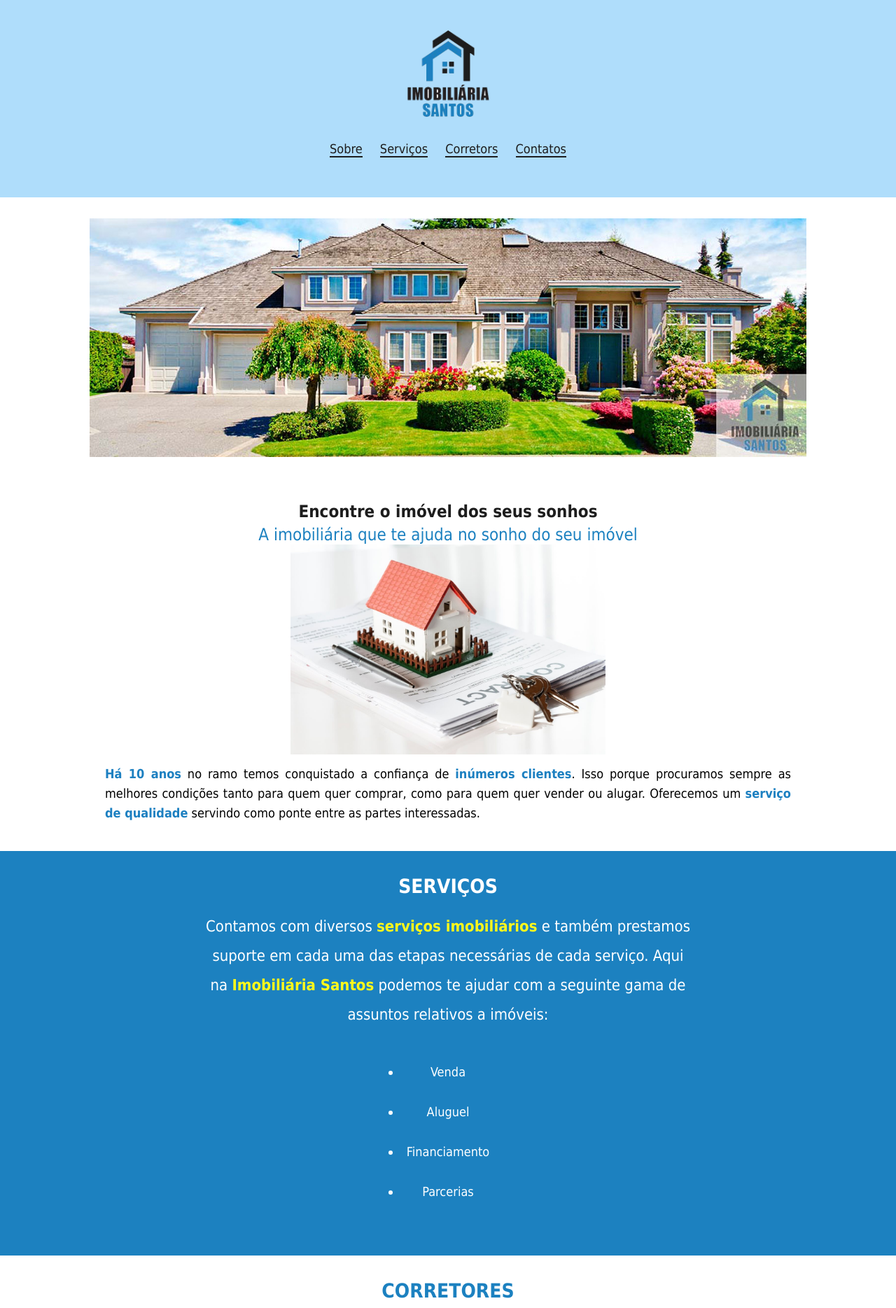
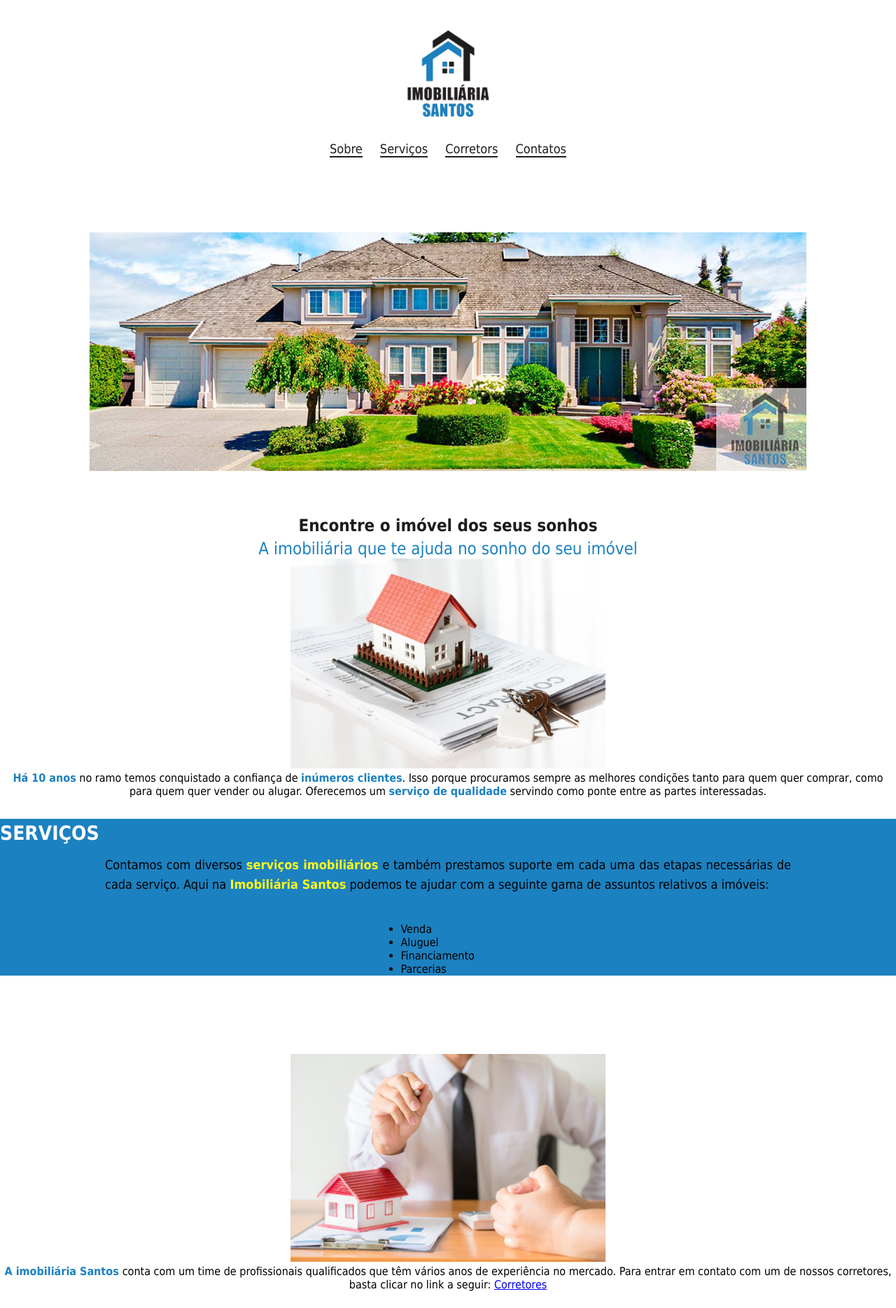
Before and after one commit to LeonardoRomulo/imobiliaria-santos, a plain HTML site: page index.html in a window 1280 px wide. Shown: the top 1869 px of the page at 70% size. Drawn offline with Linux system fonts and the light colour scheme.

Commit message:
atualização e correções no html e css

```diff
--- a/css/estilo.css
+++ b/css/estilo.css
@@ -3,39 +3,41 @@
     padding: 0;
 }
 
-
-section {
-    margin: 0 auto;
-    font-family: tahoma;
+body{
+    margin: 0;
+    font-family: Tahoma;
+}
+/*=== EStilos Globais === */
+.secao {
     text-align: center;
     padding-top: 30px;
     padding-bottom:30px;
-
 }
 
-section  p {
+.paragrafo {
     width: 980px;
     text-align: justify;
     font-size: 18px;
     line-height: 28px;
     margin: 10px auto;
 }
+
+/*=== 1ª seção===*/
 .cabecalho {
     background-color: #afddfb;
 }
 
-.img-logo {
-    padding-top: 30px;
+.topo img {
     width: 150px;
 }
 
-.link-cabecalho  {
+.paragrafo-topo  {
     margin-top: 15px;
     margin-bottom: 25px;
     text-align: center;
 }
 
-.cabecalho  a{
+.link-topo {
     font-size: 18px;
     color: #1d1d1d;
     border-bottom: 2px solid #1d1d1d;
@@ -43,14 +45,18 @@ section  p {
     margin: 0 10px;
 }
 
-.cabecalho {
+/* === 2ª seção ===*/
+.banner {
     padding-top: 0;
+    margin-top: 50px;
 }
+/* === Estilo para destaques === */
 
 span {
     font-weight: bold;
 }
 
+/* === 3ª seção === */
 h1 {
     color: #1d1d1d;
     margin-bottom: 5px;
@@ -61,33 +67,36 @@ h2{
     font-weight: normal;
 }
 
-.img-assinatura, .img-corretores {
+.imagem {
     width: 450px;
 }
-
-h3 {
-    color: #1c81c0;
-    font-size: 28px;
-    line-height: 42px;
-    margin-bottom: 15px;
-}
-
 
 .destaque-azul {
     color: #1d80c1;
     font-weight: normal;
 }
 
-.secao-servicos p{
+/* === 4ª seção === */
+
+.secao-servicos, .contatos{
+    background-color: #1c81c0;
+}
+
+
+h3 {
+    color: #ffffff;
+    font-size: 28px;
+    line-height: 42px;
+}
+
+
+
+.paragrago-servicos {
     color: #ffffff;
     line-height: 42px;
     font-size: 22px;
     text-align: center;
     width: 700px;
-}
-
-.secao-servicos h3 {
-    color: #ffffff;
 }
 
 .destaque-amarelo, .destaque-azul, span{
@@ -100,20 +109,19 @@ h3 {
 .lista-servico  {
     margin: 40px auto;
     width: 135px;
+
+}
+
+.item-lista-servicos {
     color: #ffffff;
     line-height: 42px;
     text-align: left;
     font-size: 22px;
 }
 
-.secao-servicos, .contatos{
-    background-color: #1c81c0;
-}
+/* === 6ª seção === */
 
-.contatos h3 {
-    color: #ffffff;
-}
-.contatos p {
+.paragrafo-contato {
     color: #ffffff;
     background-color: #1d1d1d;
     padding: 15px;
@@ -121,25 +129,21 @@ h3 {
     margin-bottom: 30px;
 }
 
-ul {
-    margin: 40px auto;
+.lista-contato {
+    margin: 40px auto 40px;
     width: 210px;
+    list-style: none;
 }
 
-li {
+.item-lista-servicos {
     margin-top: 15px;
     text-align: center;
     font-size: 18px;
 }
 
-li a {
+.link-contato {
     background-color: #ffffff;
     color: #1d80c1;
     padding: 2px 5px;
     border-radius: 5px;
 }
-
-iframe{
-    width: 700px;
-    height: 300px;
-}
--- a/index.html
+++ b/index.html
@@ -10,24 +10,25 @@
 </head>
 
 <body>
-    <section class="cabecalho">
-        <img class="img-logo" src="img/logo.png" alt="logo" title="imobiliaria">
-        <p class="link-cabecalho">
-            <a href="#sobre">Sobre</a>
-            <a href="#serviços">Serviços</a>
-            <a href="#corretores">Corretors</a>
-            <a href="#contatos">Contatos</a>
+
+    <section class=" secao topo">
+       <img src="img/logo.png" alt="logo" title="imobiliaria">
+        <p class="paragrafo paragrafo-topo">
+            <a class="link-topo" href="#sobre">Sobre</a>
+            <a class="link-topo" href="#serviços">Serviços</a>
+            <a class="link-topo" href="#corretores">Corretors</a>
+            <a class="link-topo" href="#contatos">Contatos</a>
         </p>
     </section>
 
-    <section class= "secao secao-banner">
-        <img class="img-banner" src="img/banner.jpg" alt="">
+    <section class= " secao banner">
+        <img src="img/banner.jpg" alt="banner" title="banner">
     </section>
 
-    <section class="secao-sobre" id="sobre">
+    <section class="secao " id="sobre">
         <h1>Encontre o imóvel dos seus sonhos</h1>
         <h2> A imobiliária que te ajuda no sonho do seu imóvel</h2>
-        <img class="img-assinatura" src="img/imovel-assinatura.jpg" alt="Imovel">
+        <img class="imagem" src="img/imovel-assinatura.jpg" alt="Imovel" title="imovel">
         <p><span class="destaque-azul">Há 10 anos</span> no ramo temos conquistado a confiança de <span class="destaque-azul">inúmeros clientes</span>. Isso porque procuramos sempre as
             melhores condições tanto para quem quer comprar, como para quem quer vender ou alugar. Oferecemos um <span class="destaque-azul">serviço
                 de qualidade</span> servindo como ponte entre as partes interessadas.</p>
@@ -35,39 +36,45 @@
 
     <section class="secao-servicos" id="serviços">
         <h3>SERVIÇOS</h3>
-        <p>Contamos com diversos <span class="destaque-amarelo">serviços imobiliários</span> e também prestamos suporte em cada uma das etapas necessárias de
+        <p class="paragrafo paragrafo-servicos">Contamos com diversos <span class="destaque-amarelo">serviços imobiliários</span> e também prestamos suporte em cada uma das etapas necessárias de
             cada serviço. Aqui na <span class="destaque-amarelo">Imobiliária Santos</span> podemos te ajudar com a seguinte gama de assuntos relativos a
             imóveis:</p>
         <ul class="lista-servico">
-            <li>Venda</li>
-            <li>Aluguel</li>
-            <li>Financiamento</li>
-            <li>Parcerias</li>
+            <li class="imtem-lista-servicos">Venda</li>
+            <li class="imtem-lista-servicos">Aluguel</li>
+            <li class="imtem-lista-servicos">Financiamento</li>
+            <li class="imtem-lista-servicos">Parcerias</li>
         </ul>
 
 
     </section>
 
-    <section class="secao-corretores" id="corretores">
+    <section class="secao " id="corretores">
         <h3>CORRETORES</h3>
-        <img class="img-corretores" src="img/corretores.jpg" alt="Corretores">
+        <img class="imagem" src="img/corretores.jpg" alt="Corretores" title="corretores">
         <p> <span class="destaque-azul">A imobiliária Santos </span> conta com um time de profissionais qualificados que têm vários anos de
             experiência no mercado. Para entrar em contato com um de nossos corretores, basta clicar no link a seguir:
             <a href="mailto:corretores@email.com">Corretores</a>
         </p>
     </section>
 
-    <section class="contatos" id="contatos">
+    <section class="secao contatos" id="contatos">
         <h3>CONTATOS</h3>
         <iframe
             src="https://www.google.com/maps/embed?pb=!1m18!1m12!1m3!1d7346.254844548052!2d-43.364712467659004!3d-22.98234139602229!2m3!1f0!2f0!3f0!3m2!1i1024!2i768!4f13.1!3m3!1m2!1s0x9bda2ed54ec2e1%3A0x4431d262cad1d163!2sAv.%20Ayrton%20Senna%2C%203000%20-%20Barra%20da%20Tijuca%2C%20Rio%20de%20Janeiro%20-%20RJ%2C%2022775-904!5e0!3m2!1spt-BR!2sbr!4v1642532754862!5m2!1spt-BR!2sbr"
             frameborder="0"></iframe>
-        <p>Se ficou interessado em nos conhecer ou se tiver dúvidas entre em <span class="destaque-amarelo">contato</span> conosco através de um
+        <p class="paragrafo paragrafo-contato">Se ficou interessado em nos conhecer ou se tiver dúvidas entre em <span class="destaque-amarelo">contato</span> conosco através de um
             dos telefones abaixo:</p>
-        <ul type="none">
-            <li><a href="tel:+5521988888888">Escritório Barra da Tijuca</a></li>
-            <li><a href="tel:+5521977777777">Escritório Centro/Rj</a></li>
-            <li><a href="tel:+5592196666666">Escritório Méier</a> </li>
+        <ul class="item-lista-contato" type="none">
+            <li>
+                <a href="mailto:officecentro@email.com">Escritório Barra da Tijuca</a>
+            </li>
+            <li>
+                <a href="mailto:officecentro@email.com">Escritório Centro/Rj</a>
+            </li>
+            <li>
+                <a href="mailto:officecentro@email.com">Escritório Méier</a>
+             </li>
         </ul>
     </section>
 
```
Also changed, not shown: Screenshot_2.png (added), videoframe_27366.png (added).
